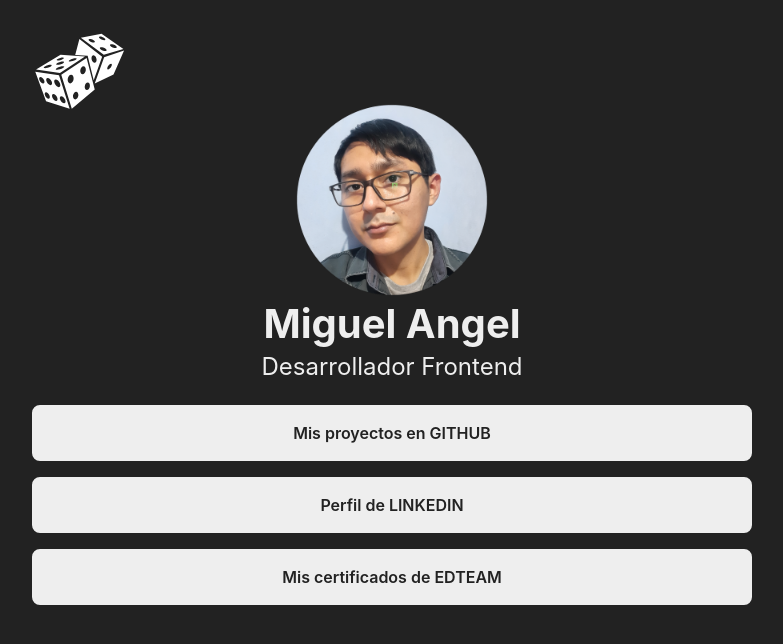
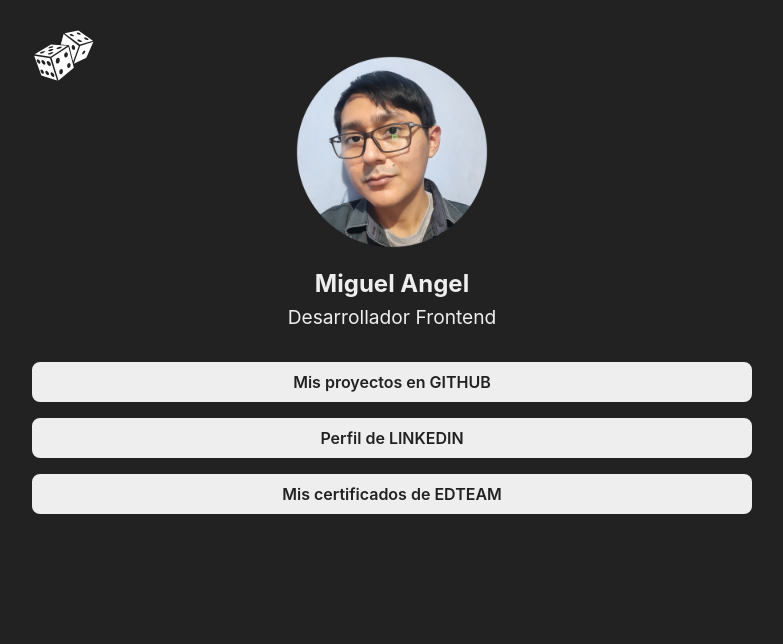
Before and after one commit to Miguel-Huaman/Linktree, a React (Create React App) app: page / in a window 1280 px wide. Shown: the top 644 px of the page, without its empty margins (248-1031 px from the left). Built offline with nearby package versions, Linux system fonts and the light colour scheme.

Commit message:
fix: font size on titles and subtitles

```diff
--- a/src/components/ButtonLink.css
+++ b/src/components/ButtonLink.css
@@ -1,6 +1,6 @@
 .ButtonLink {
-    margin-bottom: 1em;
-    padding: 1em;
+    margin: 1em 0 0;
+    padding: 0.5em;
     border-radius: 0.5em;
     background-color: var(--text-color);
     border: 2px solid var(--text-color);
--- a/src/components/ButtonRandom.css
+++ b/src/components/ButtonRandom.css
@@ -1,11 +1,11 @@
-.header {
+.header__icon {
   position: absolute;
-  height: 6em;
-  width: 6em;
+  height: 4em;
+  width: 4em;
   background-image: url(../images/dice-01.svg);
 }
 
-.header:active {
+.header__icon:active {
   animation: shake 0.6s cubic-bezier(.8,.2,.2,.8) both;
   transform: translate3d(0, 0, 0);
   backface-visibility: hidden;
--- a/src/components/ButtonRandom.js
+++ b/src/components/ButtonRandom.js
@@ -4,7 +4,7 @@ import SvgDice from '../images/dice'
 
 function ButtonLink(props) {
     return (
-        <div className='header' onClick={props.function}>
+        <div className='header__icon' onClick={props.function}>
             <SvgDice className='dice'/>
         </div>
     )
--- a/src/components/PhotoUser.css
+++ b/src/components/PhotoUser.css
@@ -1,6 +1,7 @@
-.PhotoUser {
+.main__PhotoUser {
     max-width: 12em;
-    margin: 5em auto 0;
+    margin: 2em auto 0;
     object-fit: cover;
     border-radius: 100%;
+    z-index: 2;
 }
--- a/src/components/PhotoUser.js
+++ b/src/components/PhotoUser.js
@@ -3,7 +3,7 @@ import './PhotoUser.css';
 
 function PhotoUser(props) {
     return (
-        <img className="PhotoUser" src={props.src} alt={props.alt} />
+        <img className="main__PhotoUser" src={props.src} alt={props.alt} />
     )
 };
 
--- a/src/components/SubtitleUser.css
+++ b/src/components/SubtitleUser.css
@@ -1,8 +1,9 @@
-.SubtitleUser {
-    margin: 0;
-    padding: 0 0 1em;
+.main__SubtitleUser {
+    margin: 0 0 1em;
+    padding: 0;
     color: var(--text-color);
-    font-size: 1.5rem;
+    font-size: 1.2rem;
     font-weight: 400;
+    line-height: 1;
     text-align: center;
 }
--- a/src/components/SubtitleUser.js
+++ b/src/components/SubtitleUser.js
@@ -3,7 +3,7 @@ import './SubtitleUser.css';
 
 function SubtitleUser(props) {
     return (
-        <h3 className="SubtitleUser">
+        <h3 className="main__SubtitleUser">
             {props.userBio}
         </h3>
     )
--- a/src/components/TitleUser.css
+++ b/src/components/TitleUser.css
@@ -1,8 +1,8 @@
-.TitleUser {
+.main__TitleUser {
     margin: 0;
-    padding: 0.5rem 0;
+    padding: 1em 0 0.5em;
     color: var(--text-color);
-    font-size: 2.5rem;
+    font-size: 1.5rem;
     text-align: center;
     line-height: 1;
 }
--- a/src/components/TitleUser.js
+++ b/src/components/TitleUser.js
@@ -3,7 +3,7 @@ import './TitleUser.css';
 
 function TitleUser(props) {
     return (
-        <h1 className="TitleUser">
+        <h1 className="main__TitleUser">
             {props.username}
         </h1>
     )
--- a/src/data/data.js
+++ b/src/data/data.js
@@ -81,7 +81,7 @@ export const usersData = [
   },
   {
     name: "Simone de Beauvoir",
-    bio: "Escritora y filósofa",
+    bio: "Filósofa",
     text1: "TIK TOK es aún más difícil de explicar que la felicidad",
     url1: "https://www.tiktok.com",
     text2: "TWITTER no es una cosa, es una situación",
@@ -111,7 +111,7 @@ export const usersData = [
   },
   {
     name: "Marie Curie",
-    bio: "Premio Nobel de Física y Química",
+    bio: "Premio Nobel de Química",
     text1: "GITHUB era como un nuevo mundo abierto para mí",
     url1: "https://www.github.com",
     text2: "Estoy entre aquellos que piensan que TIK TOK tiene una gran belleza",
```
